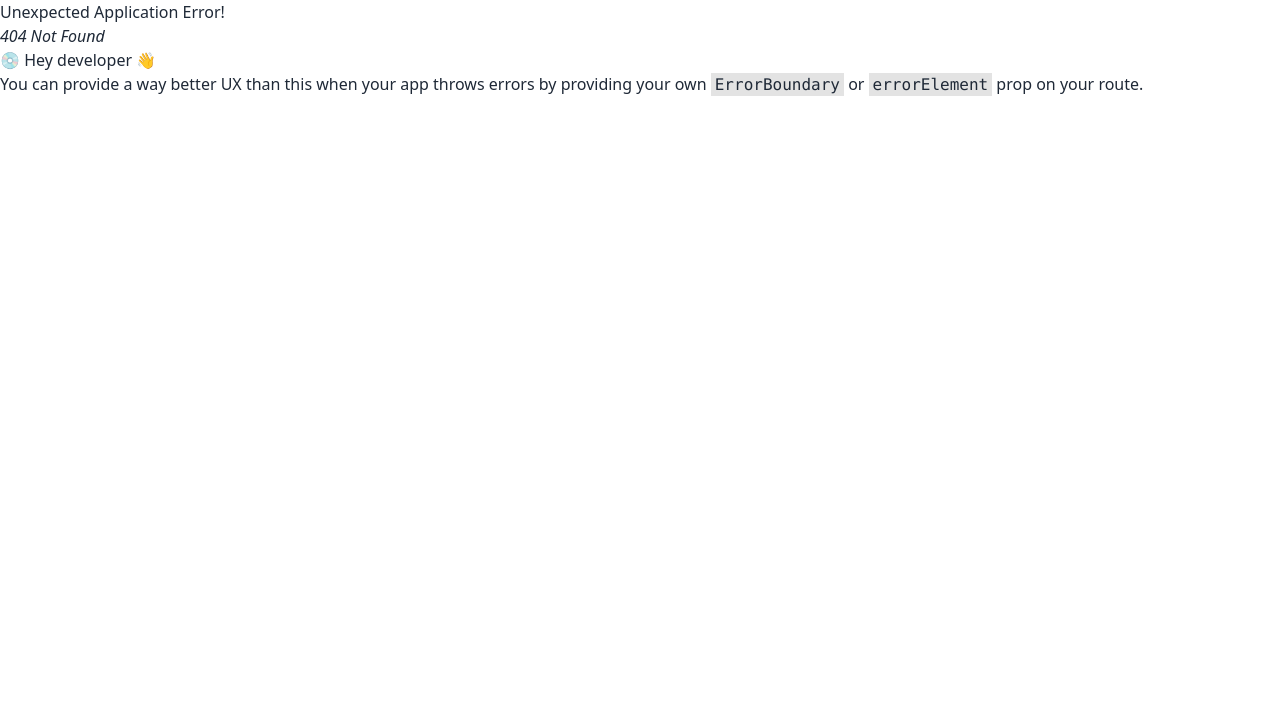
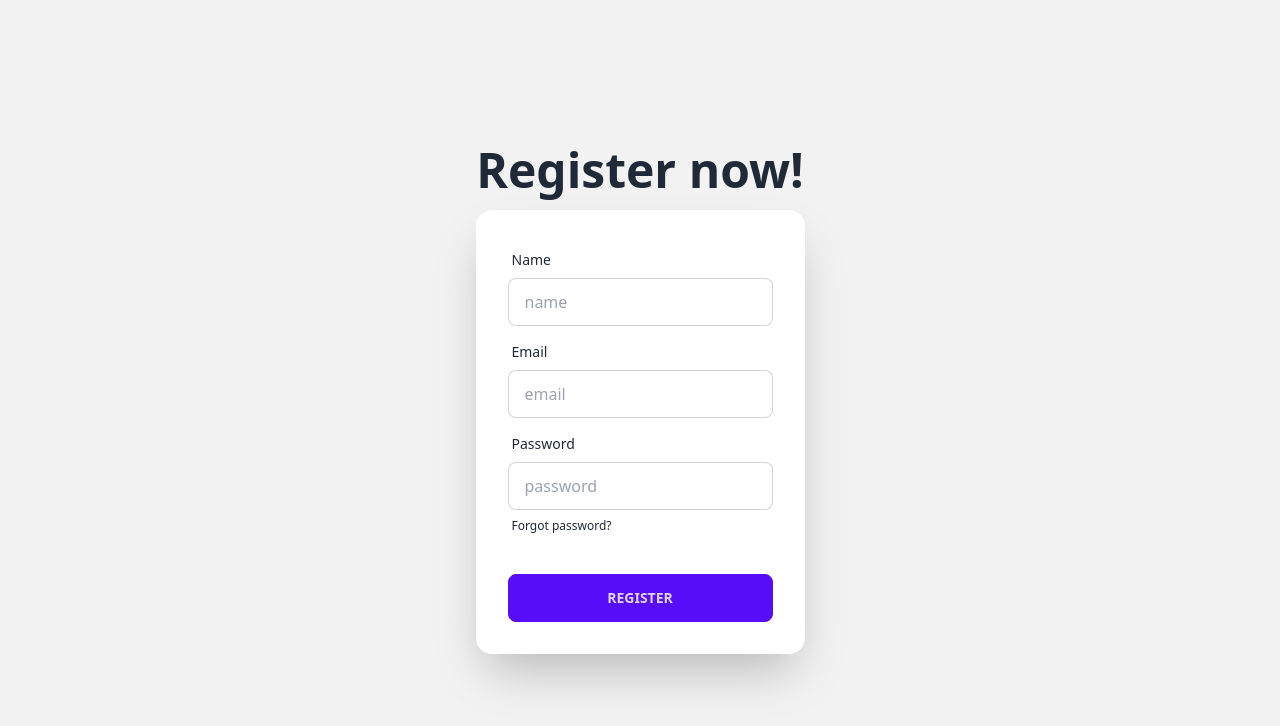
Before and after one commit to abdullahshakib13/automotive-client, a React (Vite) app: page /register in a window 1280 px wide. Before the commit this address had no page. Shown: the top 726 px of the page. Built offline with nearby package versions, Linux system fonts and the light colour scheme.

Commit message:
registration page created

```diff
--- a/package.json
+++ b/package.json
@@ -10,6 +10,7 @@
     "preview": "vite preview"
   },
   "dependencies": {
+    "firebase": "^10.5.0",
     "localforage": "^1.10.0",
     "match-sorter": "^6.3.1",
     "react": "^18.2.0",
--- a/src/components/Footer/Footer.jsx
+++ b/src/components/Footer/Footer.jsx
@@ -1,5 +1,3 @@
-import React from 'react';
-
 const Footer = () => {
     return (
         <div>
--- /dev/null
+++ b/src/components/Login/Login.jsx
@@ -0,0 +1,9 @@
+const Login = () => {
+    return (
+        <div>
+            <h2>Login</h2>
+        </div>
+    );
+};
+
+export default Login;
--- /dev/null
+++ b/src/components/Register/Register.jsx
@@ -0,0 +1,62 @@
+import { useContext } from "react";
+import { AuthContext } from "../../providers/AuthProvider";
+
+const Register = () => {
+  const { createUser } = useContext(AuthContext);
+    const handleRegister = e => {
+        e.preventDefault();
+      const form = e.target;
+      const name = form.name.value;
+      const email = form.email.value;
+      const password = form.password.value;
+      console.log(name, email, password);
+
+      createUser(email, password)
+        .then(result => {
+        console.log(result.user);
+        })
+        .catch(error => {
+          console.error(error);
+      })
+
+    }
+    return (
+        <div className="hero min-h-screen bg-base-200">
+  <div className="hero-content flex-col">
+    <div className="text-center">
+      <h1 className="text-5xl font-bold">Register now!</h1>
+    </div>
+    <div className="card flex-shrink-0 w-full max-w-sm shadow-2xl bg-base-100">
+      <form onSubmit={handleRegister} className="card-body">
+        <div className="form-control">
+          <label className="label">
+            <span className="label-text">Name</span>
+          </label>
+          <input type="text" name="name" placeholder="name" className="input input-bordered" required />
+        </div>
+        <div className="form-control">
+          <label className="label">
+            <span className="label-text">Email</span>
+          </label>
+          <input type="email" name="email" placeholder="email" className="input input-bordered" required />
+        </div>
+        <div className="form-control">
+          <label className="label">
+            <span className="label-text">Password</span>
+          </label>
+          <input type="password" name="password" placeholder="password" className="input input-bordered" required />
+          <label className="label">
+            <a href="#" className="label-text-alt link link-hover">Forgot password?</a>
+          </label>
+        </div>
+        <div className="form-control mt-6">
+          <button className="btn btn-primary">Register</button>
+        </div>
+      </form>
+    </div>
+  </div>
+</div>
+    );
+};
+
+export default Register;
--- /dev/null
+++ b/src/firebase/firebase.config.js
@@ -0,0 +1,18 @@
+// Import the functions you need from the SDKs you need
+import { initializeApp } from "firebase/app";
+// TODO: Add SDKs for Firebase products that you want to use
+// https://firebase.google.com/docs/web/setup#available-libraries
+
+// Your web app's Firebase configuration
+const firebaseConfig = {
+  apiKey: "AIzaSyCxmKr-739OUO8tWlU_cDgr7r6TmTacPkQ",
+  authDomain: "automotive-2c3e3.firebaseapp.com",
+  projectId: "automotive-2c3e3",
+  storageBucket: "automotive-2c3e3.appspot.com",
+  messagingSenderId: "352851388926",
+  appId: "1:352851388926:web:06585ecc267a4acac4b8af"
+};
+
+// Initialize Firebase
+const app = initializeApp(firebaseConfig);
+export default app;
--- a/src/layouts/Root.jsx
+++ b/src/layouts/Root.jsx
@@ -1,4 +1,4 @@
-import React from 'react';
+
 import { Outlet } from 'react-router-dom';
 
 const Root = () => {
--- /dev/null
+++ b/src/providers/AuthProvider.jsx
@@ -0,0 +1,27 @@
+import { createContext, useState } from "react";
+import { createUserWithEmailAndPassword, getAuth } from "firebase/auth";
+import app from "../firebase/firebase.config";
+
+const auth = getAuth(app);
+
+export const AuthContext = createContext(null);
+
+const AuthProvider = ({ children }) => {
+    const [user, setUser] = useState(null);
+    const [loading, setLoading] = useState(true);
+
+    const createUser = (email, password) => {
+        setLoading(true);
+        return createUserWithEmailAndPassword(auth, email, password);
+    }
+    const userInfo = {
+        user,loading,createUser
+    }
+    return (
+        <AuthContext.Provider value={userInfo}>
+            {children}
+        </AuthContext.Provider>
+    );
+};
+
+export default AuthProvider;
```
Also changed, not shown: src/main.jsx (+15 -1 lines), 1 other file (tests, documents, lock files or other folders).
